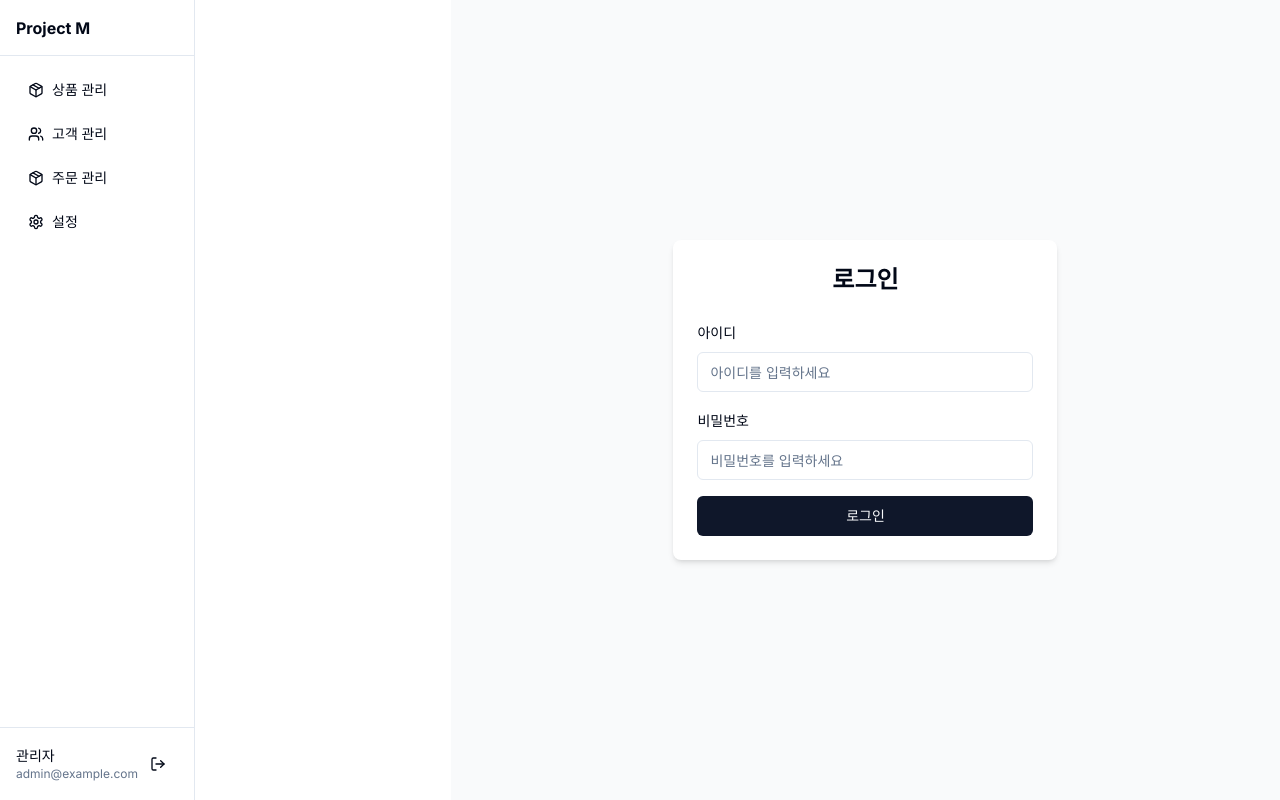
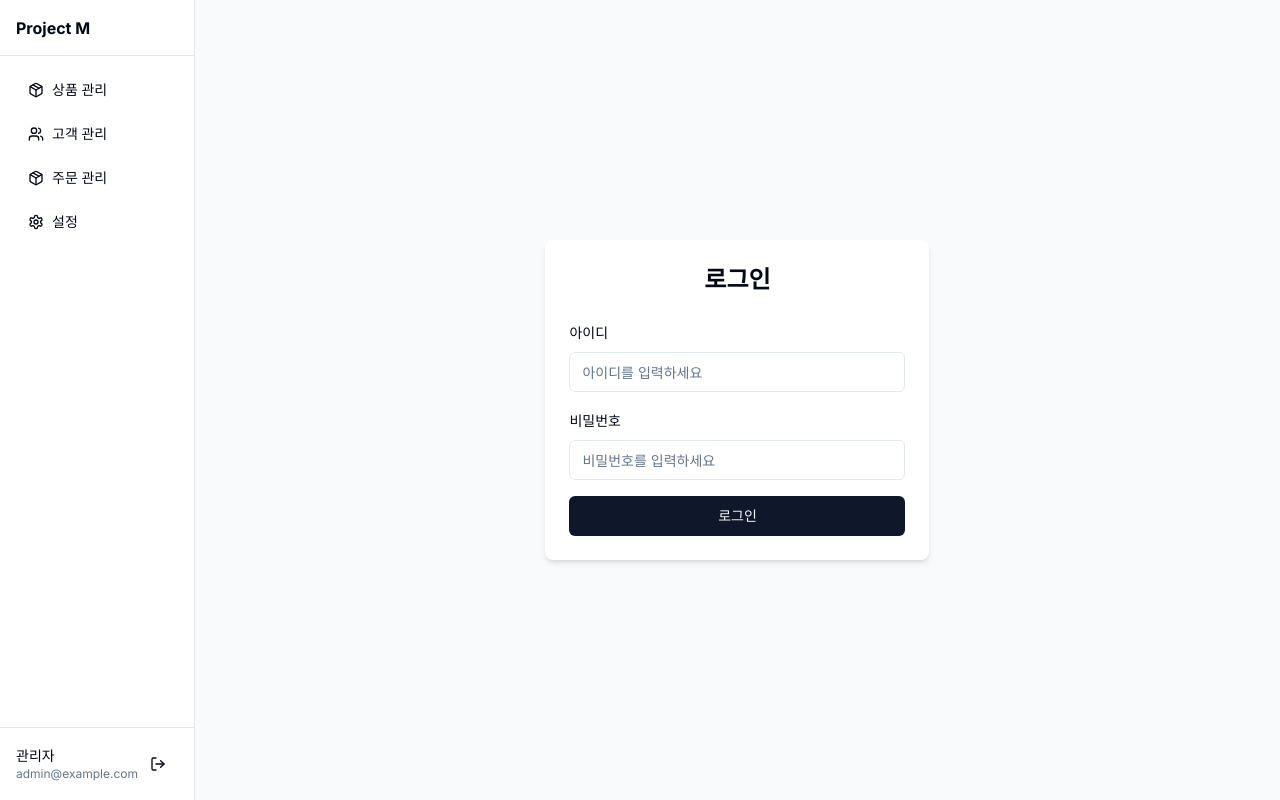
Before and after one commit to hublishing/fnsretail, a Next.js app: page / in a window 1280 px wide. Built offline with nearby package versions, Linux system fonts and the light colour scheme.

Commit message:
20250324-bigqurey

```diff
--- a/app/layout.tsx
+++ b/app/layout.tsx
@@ -20,7 +20,7 @@
       <body className={inter.className}>
         <div className="flex min-h-screen">
           <SidebarWrapper />
-          <main className="flex-1 overflow-y-auto ml-64">
+          <main className="flex-1 overflow-y-auto">
             {children}
           </main>
         </div>
```
